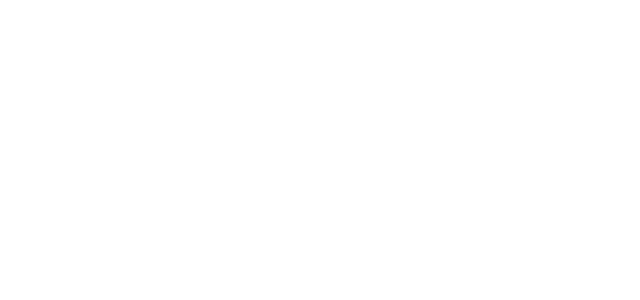
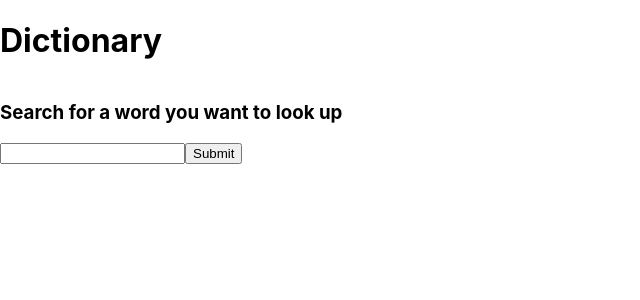
Before and after one commit to birdsong5/dictionary-app, a React (Create React App) app: page / in a window 1280 px wide. Shown: the top 300 px of the page, without its empty margins (0-640 px from the left). Built offline with nearby package versions, Linux system fonts and the light colour scheme.

Commit message:
Created HTML structure

```diff
--- a/src/App.css
+++ b/src/App.css
@@ -1,3 +1,6 @@
 .App {
-  text-align: center;
 }
+
+.container {
+  display: grid;
+}
--- a/src/App.js
+++ b/src/App.js
@@ -1,9 +1,24 @@
+import React from "react";
+
 import "./App.css";
 
 function App() {
   return (
     <div className="App">
-      <header className="App-header"></header>
+      <header className="App-header">
+        <h1>Dictionary</h1>
+      </header>
+      <div className="container">
+        <div className="search-section">
+          <h3>Search for a word you want to look up</h3>
+          <form>
+            <input type="search" />
+            <input type="submit" />
+          </form>
+        </div>
+        <div className="photos-section"></div>
+        <div className="definition-section"></div>
+      </div>
     </div>
   );
 }
```
